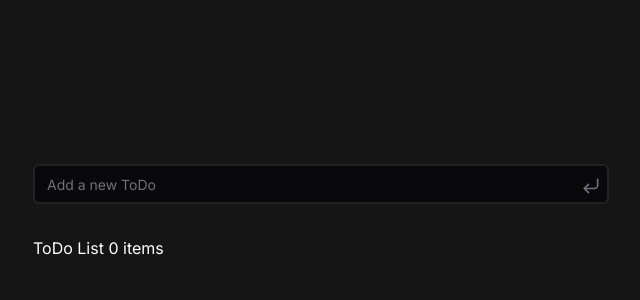
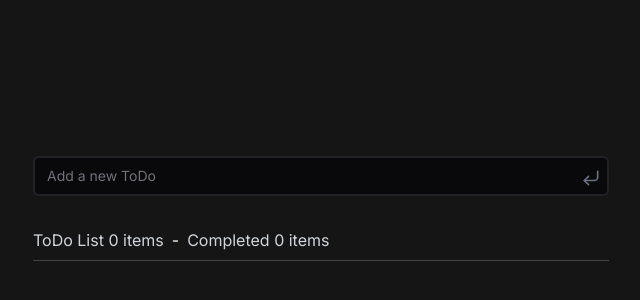
Before and after one commit to Biplo12/FTR-TODO-RT, a Next.js app: page / in a window 1280 px wide. Shown: the part 188-488 px from the top of the page, without its empty margins (319-959 px from the left). Built offline with nearby package versions, Linux system fonts and the light colour scheme.

Commit message:
feat: todo list display

```diff
--- a/package.json
+++ b/package.json
@@ -11,6 +11,7 @@
   "dependencies": {
     "@hookform/resolvers": "^3.3.4",
     "@radix-ui/react-label": "^2.0.2",
+    "@radix-ui/react-separator": "^1.0.3",
     "@radix-ui/react-slot": "^1.0.2",
     "@reduxjs/toolkit": "^2.2.3",
     "class-variance-authority": "^0.7.0",
--- /dev/null
+++ b/src/components/TodoList/Partials/TodoItem.tsx
@@ -0,0 +1,38 @@
+import useTasks from "@/hooks/useTasks";
+import { Todo } from "@/interfaces/IGlobalSlice";
+import { CheckCircle, Circle } from "lucide-react";
+import React from "react";
+
+interface ITodoItem {
+  todo: Todo;
+}
+
+const TodoItem: React.FC<ITodoItem> = ({ todo }): JSX.Element => {
+  const { handleCompleteTodo, handleDeleteTodo } = useTasks();
+
+  return (
+    <div className="flex items-center justify-between w-full py-2">
+      <div className="flex items-center gap-2">
+        <button onClick={() => handleCompleteTodo(todo.id)}>
+          {todo.isCompleted ? (
+            <CheckCircle className="text-green-500" />
+          ) : (
+            <Circle />
+          )}
+        </button>
+        <p
+          className={`text-gray-300 ${todo.isCompleted ? "line-through" : ""}`}
+        >
+          {todo.content}
+        </p>
+      </div>
+      <button
+        className="text-red-500 hover:text-red-700"
+        onClick={() => handleDeleteTodo(todo.id)}
+      >
+        Delete
+      </button>
+    </div>
+  );
+};
+export default TodoItem;
--- /dev/null
+++ b/src/components/TodoList/Partials/TodoItems.tsx
@@ -0,0 +1,16 @@
+import React from "react";
+import TodoItem from "./TodoItem";
+import { useAppSelector } from "@/store/store-hooks";
+
+const TodoItems: React.FC = (): JSX.Element => {
+  const todos = useAppSelector((state) => state.global.todos);
+
+  return (
+    <>
+      {todos.map((todo) => (
+        <TodoItem key={todo.id} todo={todo} />
+      ))}
+    </>
+  );
+};
+export default TodoItems;
--- a/src/components/TodoList/TodoList.tsx
+++ b/src/components/TodoList/TodoList.tsx
@@ -2,14 +2,25 @@
 
 import { useAppSelector } from "@/store/store-hooks";
 import React from "react";
+import { Separator } from "../ui/separator";
+import TodoItems from "./Partials/TodoItems";
 
 const TodoList: React.FC = (): JSX.Element => {
   const todos = useAppSelector((state) => state.global.todos);
+  const completedTodos = todos.filter((todo) => todo.isCompleted);
   return (
     <div className="w-full max-w-xl flex flex-col items-start justify-start">
-      <h1>
-        ToDo List <span>{todos.length} items</span>
-      </h1>
+      <div className="flex items-center gap-2">
+        <h1 className="text-gray-300">
+          ToDo List <span>{todos.length} items</span>
+        </h1>
+        <p>-</p>
+        <h2 className="text-gray-300">
+          Completed <span>{completedTodos.length} items</span>
+        </h2>
+      </div>
+      <Separator />
+      <TodoItems />
     </div>
   );
 };
--- /dev/null
+++ b/src/components/ui/separator.tsx
@@ -0,0 +1,31 @@
+"use client";
+
+import * as React from "react";
+import * as SeparatorPrimitive from "@radix-ui/react-separator";
+
+import { cn } from "@/lib/utils";
+
+const Separator = React.forwardRef<
+  React.ElementRef<typeof SeparatorPrimitive.Root>,
+  React.ComponentPropsWithoutRef<typeof SeparatorPrimitive.Root>
+>(
+  (
+    { className, orientation = "horizontal", decorative = true, ...props },
+    ref
+  ) => (
+    <SeparatorPrimitive.Root
+      ref={ref}
+      decorative={decorative}
+      orientation={orientation}
+      className={cn(
+        "shrink-0 bg-white/20 my-2",
+        orientation === "horizontal" ? "h-[1px] w-full" : "h-full w-[1px]",
+        className
+      )}
+      {...props}
+    />
+  )
+);
+Separator.displayName = SeparatorPrimitive.Root.displayName;
+
+export { Separator };
--- a/src/hooks/useTasks.ts
+++ b/src/hooks/useTasks.ts
@@ -1,5 +1,5 @@
 import { Todo } from "@/interfaces/IGlobalSlice";
-import { addTodo, removeTodo } from "@/state/globalSlice";
+import { addTodo, completeTodo, removeTodo } from "@/state/globalSlice";
 import { useAppDispatch } from "@/store/store-hooks";
 
 const useTasks = () => {
@@ -19,7 +19,11 @@ const useTasks = () => {
     dispatch(removeTodo(id));
   };
 
-  return { handleAddTodo, handleDeleteTodo };
+  const handleCompleteTodo = (id: number) => {
+    dispatch(completeTodo(id));
+  };
+
+  return { handleAddTodo, handleDeleteTodo, handleCompleteTodo };
 };
 
 export default useTasks;
--- a/src/state/globalSlice.ts
+++ b/src/state/globalSlice.ts
@@ -13,11 +13,22 @@ const globalSlice = createSlice({
       state.todos.push(action.payload);
     },
     removeTodo: (state, action: PayloadAction<number>) => {
-      state.todos.splice(action.payload, 1);
+      const index = state.todos.findIndex((todo) => todo.id === action.payload);
+
+      if (index !== -1) {
+        state.todos.splice(index, 1);
+      }
+    },
+    completeTodo: (state, action: PayloadAction<number>) => {
+      const todo = state.todos.find((todo) => todo.id === action.payload);
+
+      if (todo) {
+        todo.isCompleted = !todo.isCompleted;
+      }
     },
   },
 });
 
-export const { addTodo, removeTodo } = globalSlice.actions;
+export const { addTodo, removeTodo, completeTodo } = globalSlice.actions;
 
 export default globalSlice.reducer;
```
Also changed, not shown: 1 other file (tests, documents, lock files or other folders).
